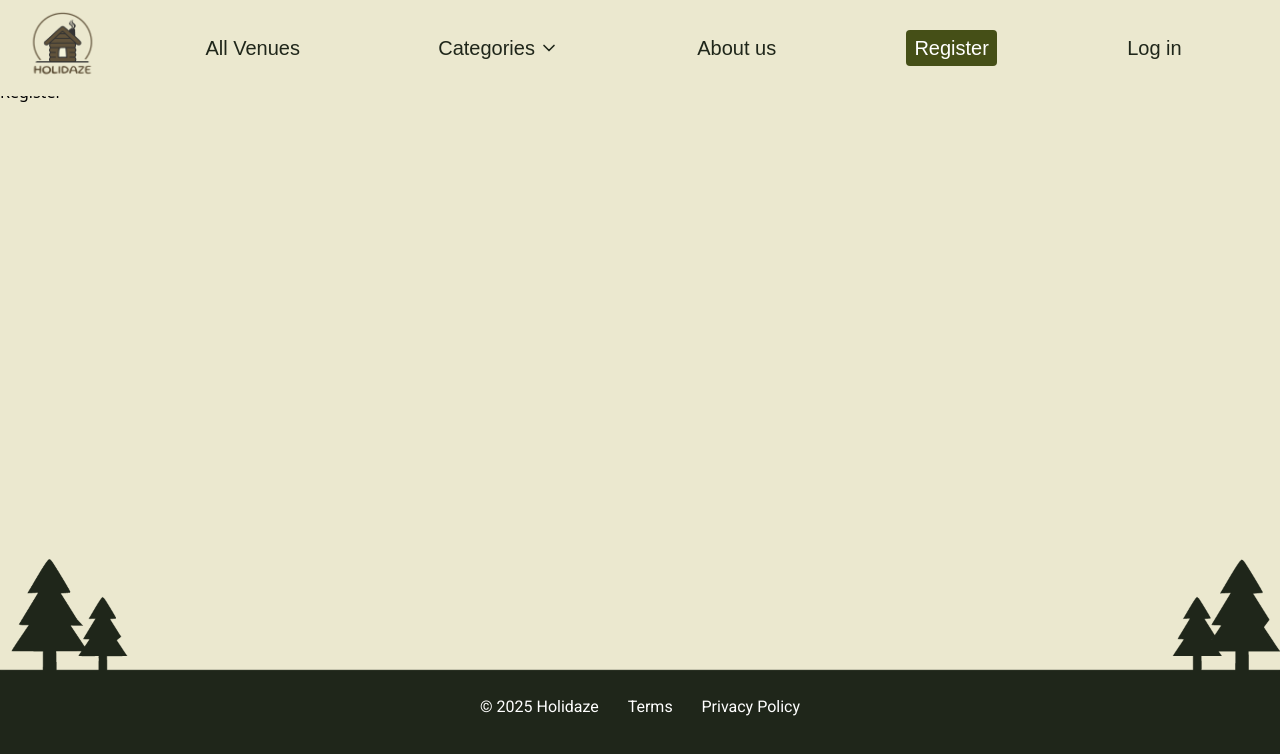
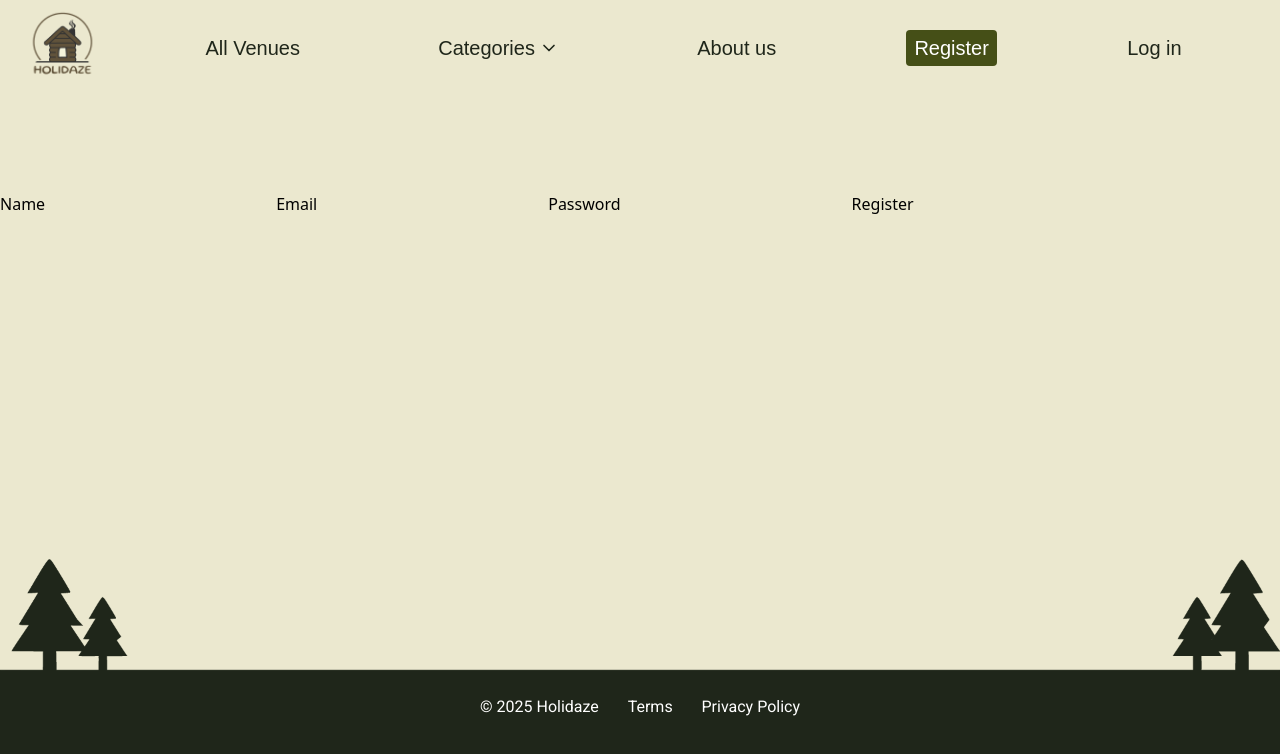
Before and after one commit to maddipaddi/Fireside-Holidaze, a React (Vite) app: page /Register in a window 1280 px wide. Shown: the top 754 px of the page. Built offline with nearby package versions, Linux system fonts and the light colour scheme; a web font is replaced by a local one.

Commit message:
feat: add registration functionality

```diff
--- a/src/pages/Register.jsx
+++ b/src/pages/Register.jsx
@@ -1,11 +1,85 @@
-function Register() {
-    return(
-        <>
-        <div>
-            <h1>Register</h1>
-        </div>
-        </>
-    )
+import { useState } from "react";
+import { useApiRequest } from "../hooks/useApiRequest.mjs";
+import { showSuccessMessage } from "../utils/successMessage.mjs";
+import { handleError } from "../utils/errorHandler.mjs";
+
+export default function Register() {
+  const [formData, setFormData] = useState({
+    name: "",
+    email: "",
+    password: "",
+  });
+
+  function handleChange(event) {
+    const { name, value } = event.target;
+    setFormData((prev) => ({
+      ...prev,
+      [name]: value,
+    }));
+  }
+
+  const { request, isLoading } = useApiRequest();
+
+  async function handleSubmit(event) {
+    event.preventDefault();
+
+    const email = formData.email.toLowerCase();
+
+    if (!email.endsWith("@noroff.no") && !email.endsWith("@stud.noroff.no")) {
+      handleError(new Error("Email must be a Noroff student or staff email."));
+      return;
+    }
+
+    try {
+      const result = await request("https://v2.api.noroff.dev/auth/register", {
+        method: "POST",
+        body: JSON.stringify(formData),
+      });
+
+      showSuccessMessage("Success! You have registered an account.");
+      console.log("Success:", result); // remove after development
+    } catch (error) {
+      handleError(error);
+    }
+  }
+
+  return (
+    <form onSubmit={handleSubmit} className="pt-28">
+      <label htmlFor="name">Name</label>
+      <input
+        type="text"
+        name="name"
+        id="name"
+        minLength={2}
+        maxLength={20}
+        required
+        value={formData.name}
+        onChange={handleChange}
+      />
+      <label htmlFor="email">Email</label>
+      <input
+        type="email"
+        name="email"
+        id="email"
+        maxLength={40}
+        required
+        value={formData.email}
+        onChange={handleChange}
+      />
+      <label htmlFor="password">Password</label>
+      <input
+        type="password"
+        name="password"
+        id="password"
+        minLength={8}
+        maxLength={20}
+        required
+        value={formData.password}
+        onChange={handleChange}
+      />
+      <button disabled={isLoading} className="cursor-pointer">
+        {isLoading ? "Registering..." : "Register"}
+      </button>
+    </form>
+  );
 }
-
-export default Register;
```
